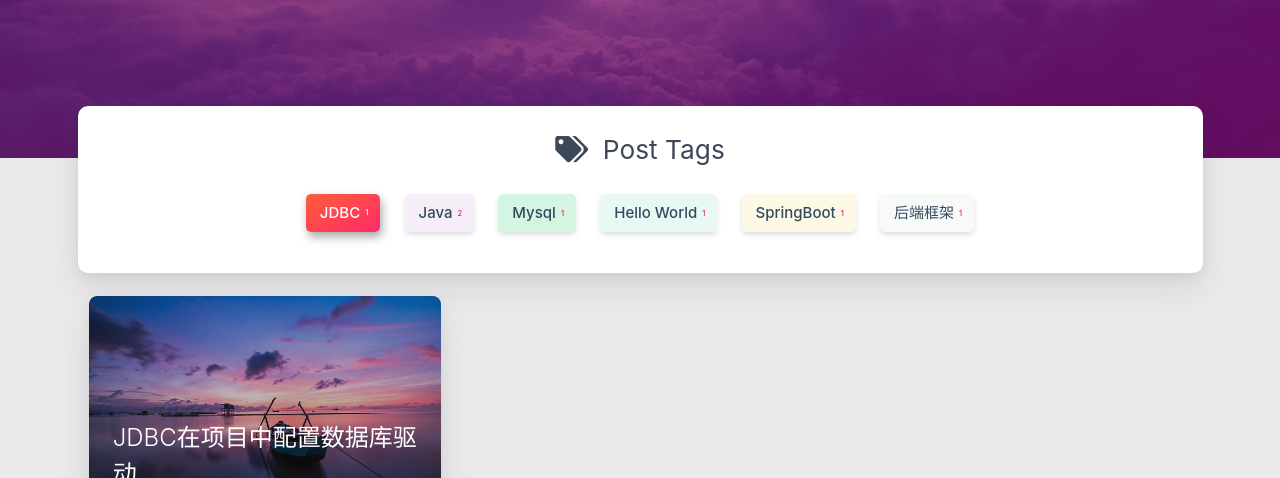
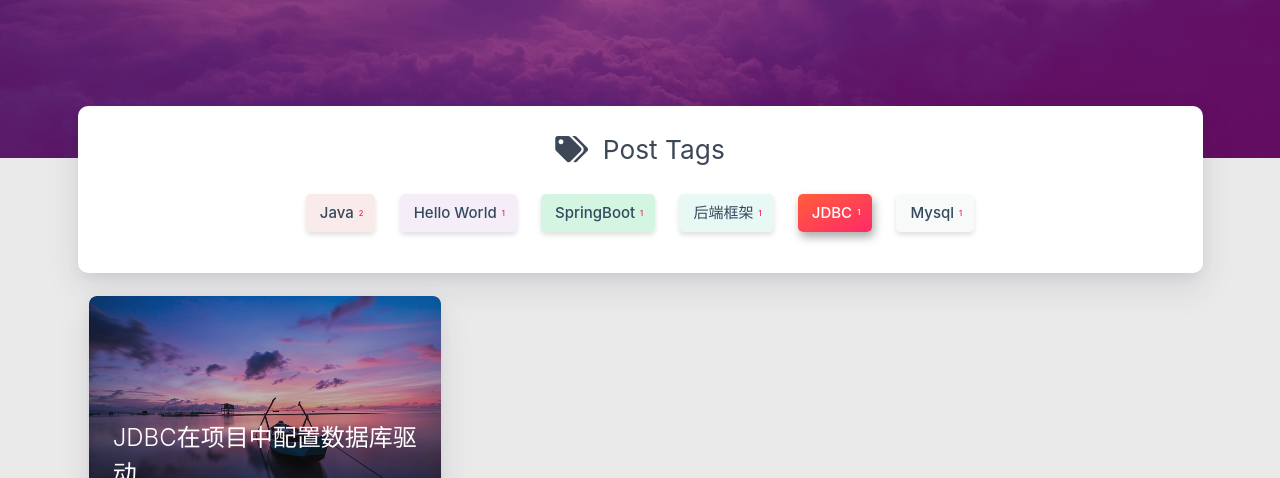
Before and after one commit to Lelege0/Lelege0.github.io, a plain HTML site: page tags/JDBC/index.html in a window 1280 px wide. Shown: the part 322-800 px from the top of the page. Drawn offline with nearby package versions, Linux system fonts and the light colour scheme; some packages are replaced by stand-ins of ours; a script that the page names is missing.

Commit message:
Site updated: 2019-12-06 20:25:06

```diff
--- a/search.xml
+++ b/search.xml
@@ -24,9 +24,9 @@
 
         <tags>
 
+            <tag> Java </tag>
+
             <tag> JDBC </tag>
-
-            <tag> Java </tag>
 
             <tag> Mysql </tag>
 
--- a/tags/JDBC/index.html
+++ b/tags/JDBC/index.html
@@ -331,29 +331,11 @@
             <div class="tag-chips">
 
 
-                <a href="/tags/JDBC/" title="JDBC: 1">
-                    <span class="chip center-align waves-effect waves-light
-                             chip-active "
-                            data-tagname="JDBC" style="background-color: #F9EBEA;">JDBC
-                        <span class="tag-length">1</span>
-                    </span>
-                </a>
-
-
                 <a href="/tags/Java/" title="Java: 2">
                     <span class="chip center-align waves-effect waves-light
                              chip-default "
-                            data-tagname="Java" style="background-color: #F5EEF8;">Java
+                            data-tagname="Java" style="background-color: #F9EBEA;">Java
                         <span class="tag-length">2</span>
-                    </span>
-                </a>
-
-
-                <a href="/tags/Mysql/" title="Mysql: 1">
-                    <span class="chip center-align waves-effect waves-light
-                             chip-default "
-                            data-tagname="Mysql" style="background-color: #D5F5E3;">Mysql
-                        <span class="tag-length">1</span>
                     </span>
                 </a>
 
@@ -361,7 +343,7 @@
                 <a href="/tags/Hello-World/" title="Hello World: 1">
                     <span class="chip center-align waves-effect waves-light
                              chip-default "
-                            data-tagname="Hello World" style="background-color: #E8F8F5;">Hello World
+                            data-tagname="Hello World" style="background-color: #F5EEF8;">Hello World
                         <span class="tag-length">1</span>
                     </span>
                 </a>
@@ -370,7 +352,7 @@
                 <a href="/tags/SpringBoot/" title="SpringBoot: 1">
                     <span class="chip center-align waves-effect waves-light
                              chip-default "
-                            data-tagname="SpringBoot" style="background-color: #FEF9E7;">SpringBoot
+                            data-tagname="SpringBoot" style="background-color: #D5F5E3;">SpringBoot
                         <span class="tag-length">1</span>
                     </span>
                 </a>
@@ -379,7 +361,25 @@
                 <a href="/tags/%E5%90%8E%E7%AB%AF%E6%A1%86%E6%9E%B6/" title="后端框架: 1">
                     <span class="chip center-align waves-effect waves-light
                              chip-default "
-                            data-tagname="后端框架" style="background-color: #F8F9F9;">后端框架
+                            data-tagname="后端框架" style="background-color: #E8F8F5;">后端框架
+                        <span class="tag-length">1</span>
+                    </span>
+                </a>
+
+
+                <a href="/tags/JDBC/" title="JDBC: 1">
+                    <span class="chip center-align waves-effect waves-light
+                             chip-active "
+                            data-tagname="JDBC" style="background-color: #FEF9E7;">JDBC
+                        <span class="tag-length">1</span>
+                    </span>
+                </a>
+
+
+                <a href="/tags/Mysql/" title="Mysql: 1">
+                    <span class="chip center-align waves-effect waves-light
+                             chip-default "
+                            data-tagname="Mysql" style="background-color: #F8F9F9;">Mysql
                         <span class="tag-length">1</span>
                     </span>
                 </a>
@@ -395,7 +395,7 @@
         <div class="row tags-posts">
 
 
-            <div class="article tag-post col s12 m6 l4" data-tags="JDBC, Java, Mysql" data-aos="fade-up">
+            <div class="article tag-post col s12 m6 l4" data-tags="Java, JDBC, Mysql" data-aos="fade-up">
                 <div class="card">
                     <a href="/2019/12/06/JDBC%E5%9C%A8%E9%A1%B9%E7%9B%AE%E4%B8%AD%E9%85%8D%E7%BD%AE%E6%95%B0%E6%8D%AE%E5%BA%93%E9%A9%B1%E5%8A%A8/">
                         <div class="card-image tag-image">
```
Also changed, not shown: 2019/12/06/JDBC在项目中配置数据库驱动/index.html (+12 -12 lines), 2019/12/06/SpringBoot基础（一）/index.html (+4 -4 lines), about/index.html (+13 -13 lines), archives/2019/12/index.html (+2 -2 lines), archives/2019/index.html (+2 -2 lines), archives/index.html (+2 -2 lines), categories/Java/index.html (+4 -4 lines), categories/Java/后端/index.html (+4 -4 lines), categories/Java/后端/数据库/index.html (+4 -4 lines), index.html (+4 -4 lines), tags/Hello-World/index.html (+22 -22 lines), tags/Java/index.html (+23 -23 lines), tags/Mysql/index.html (+23 -23 lines), tags/SpringBoot/index.html (+22 -22 lines), 2 more files.
